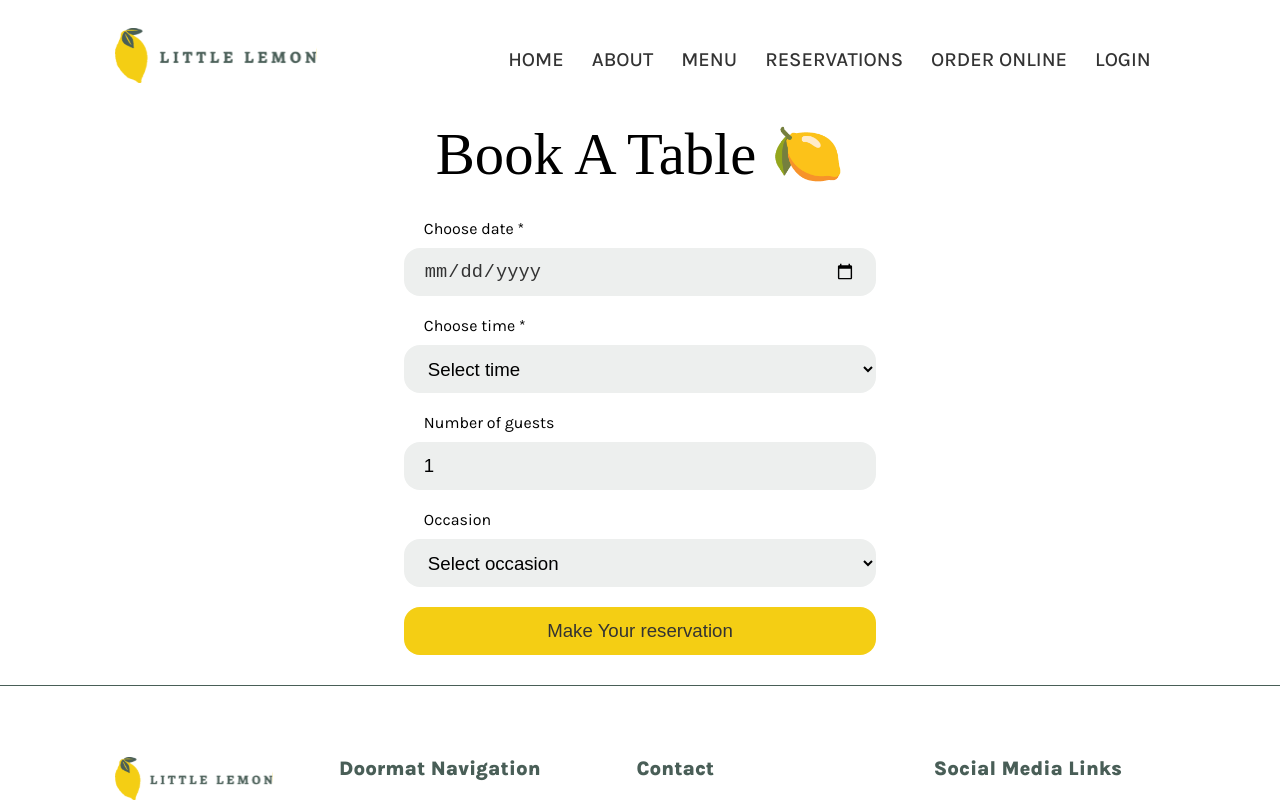
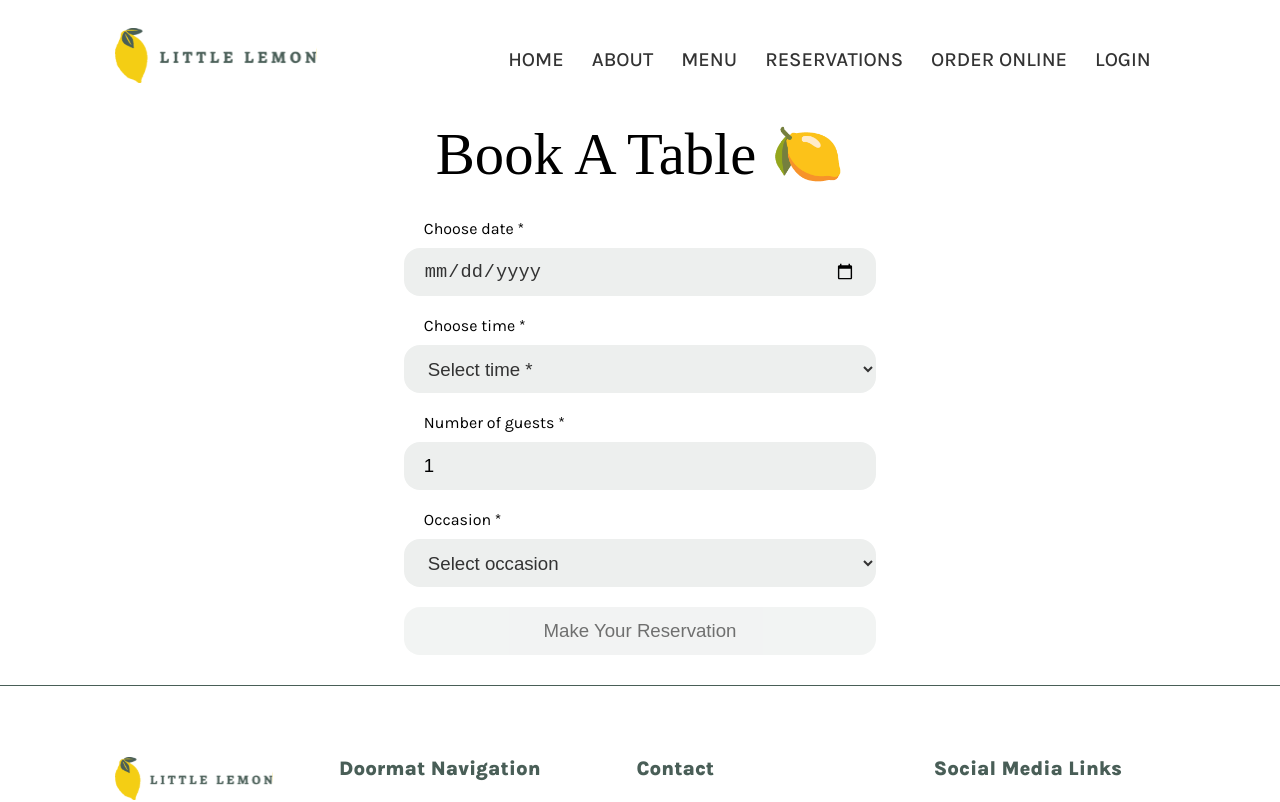
Before and after one commit to ZumrudAliyeva/little_lemon__table_reservation, a React (Create React App) app: page /booking in a window 1280 px wide. Shown: the top 802 px of the page. Built offline with nearby package versions, Linux system fonts and the light colour scheme; a web font is replaced by a local one.

Commit message:
unite test for the form validation added

```diff
--- a/src/App.css
+++ b/src/App.css
@@ -80,12 +80,14 @@ select:invalid {
 button:disabled {
   background-color: var(--light_grey);
   color: var(--dark);
+  opacity: 0.7;
   cursor: not-allowed;
 }
 button:disabled:hover {
   background-color: var(--light_grey);
   color: var(--dark);
   cursor: not-allowed;
+  opacity: 0.7;
 }
 
 img {
--- a/src/components/reservation/BookingForm.jsx
+++ b/src/components/reservation/BookingForm.jsx
@@ -13,6 +13,17 @@ const clearForm = () => {
   setOccasion('')
 }
 
+const getIsFormValid = () => {
+  return (
+    date &&
+    time &&
+    Number(guests) > 0 &&
+    occasion &&
+    new Date(new Date(date).toDateString()) >= new Date(new Date().toDateString())
+  );
+};
+
+
   const handleSubmit = (e) => {
     e.preventDefault();
     const formData = { date, time, guests, occasion };
@@ -26,6 +37,8 @@ const clearForm = () => {
   dispatch({ type: "UPDATE_TIMES", payload: selectedDate });
   };
 
+  const today = new Date().toISOString().split("T")[0];
+
   return (
     <>
       <form id="booking_form" onSubmit={handleSubmit}>
@@ -37,6 +50,7 @@ const clearForm = () => {
           name="res_date"
           value={date}
           onChange={handleDateChange}
+          min={today}
           required
         />
         </div>
@@ -47,8 +61,9 @@ const clearForm = () => {
           name="res_time"
           value={time}
           onChange={(e) => setTime(e.target.value)}
+          required
         >
-          <option value='' disabled>Select time</option>
+          <option value='' disabled>Select time *</option>
           {
             availableTimes.map((time, index) => (
               <option key={index}>{time}</option>
@@ -57,7 +72,7 @@ const clearForm = () => {
         </select>
         </div>
         <div>
-        <label htmlFor="guests">Number of guests</label>
+        <label htmlFor="guests">Number of guests *</label>
         <input
           type="number"
           placeholder="1"
@@ -67,22 +82,24 @@ const clearForm = () => {
           name="guests"
           value={guests}
           onChange={(e) => setGuests(e.target.value)}
+          required
         />
         </div>
         <div>
-        <label htmlFor="occasion">Occasion</label>
+        <label htmlFor="occasion">Occasion *</label>
         <select
           id="occasion"
           name="occasion"
           value={occasion}
           onChange={(e) => setOccasion(e.target.value)}
+          required
         >
           <option value='' disabled>Select occasion</option>
           <option>Birthday</option>
           <option>Anniversary</option>
         </select>
         </div>
-        <button type="submit">Make Your reservation</button>
+        <button type="submit" disabled={!getIsFormValid()}>Make Your Reservation</button>
       </form>
     </>
   );
```
Also changed, not shown: 1 other file (tests, documents, lock files or other folders).
